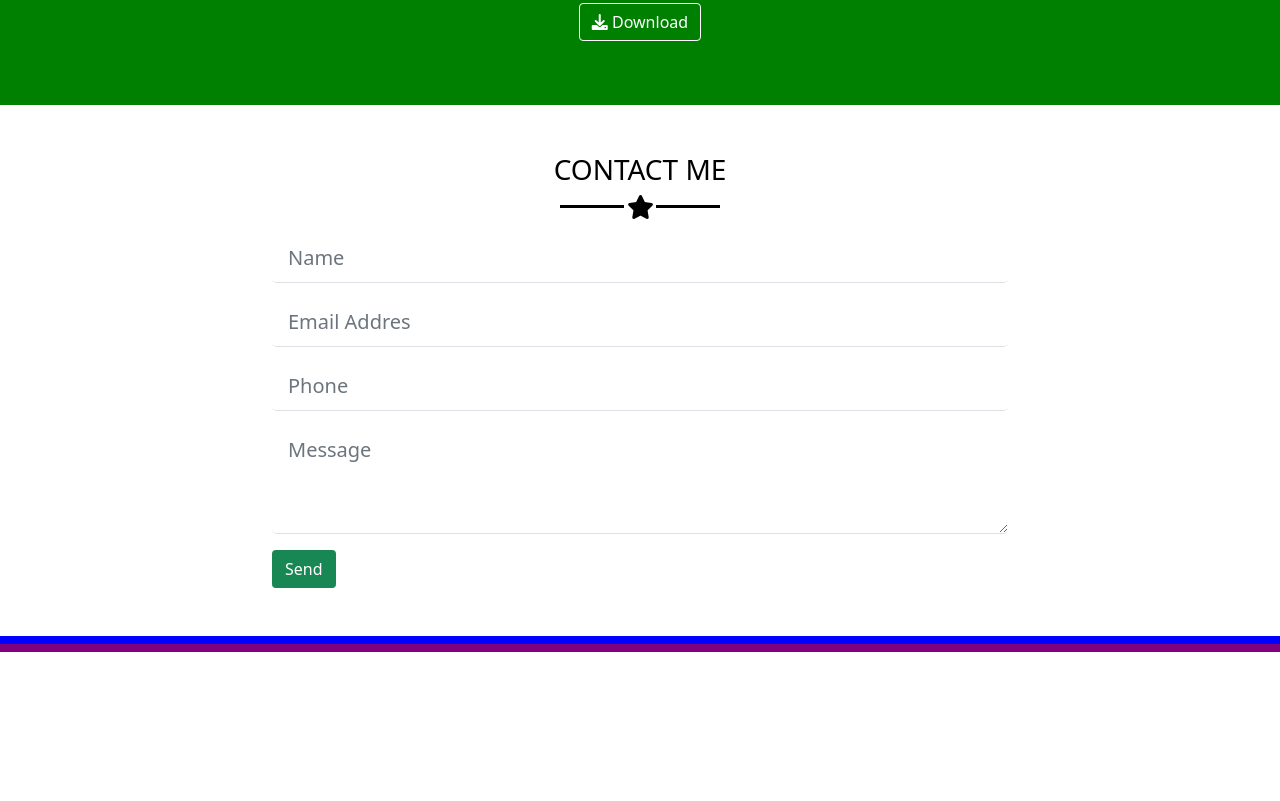
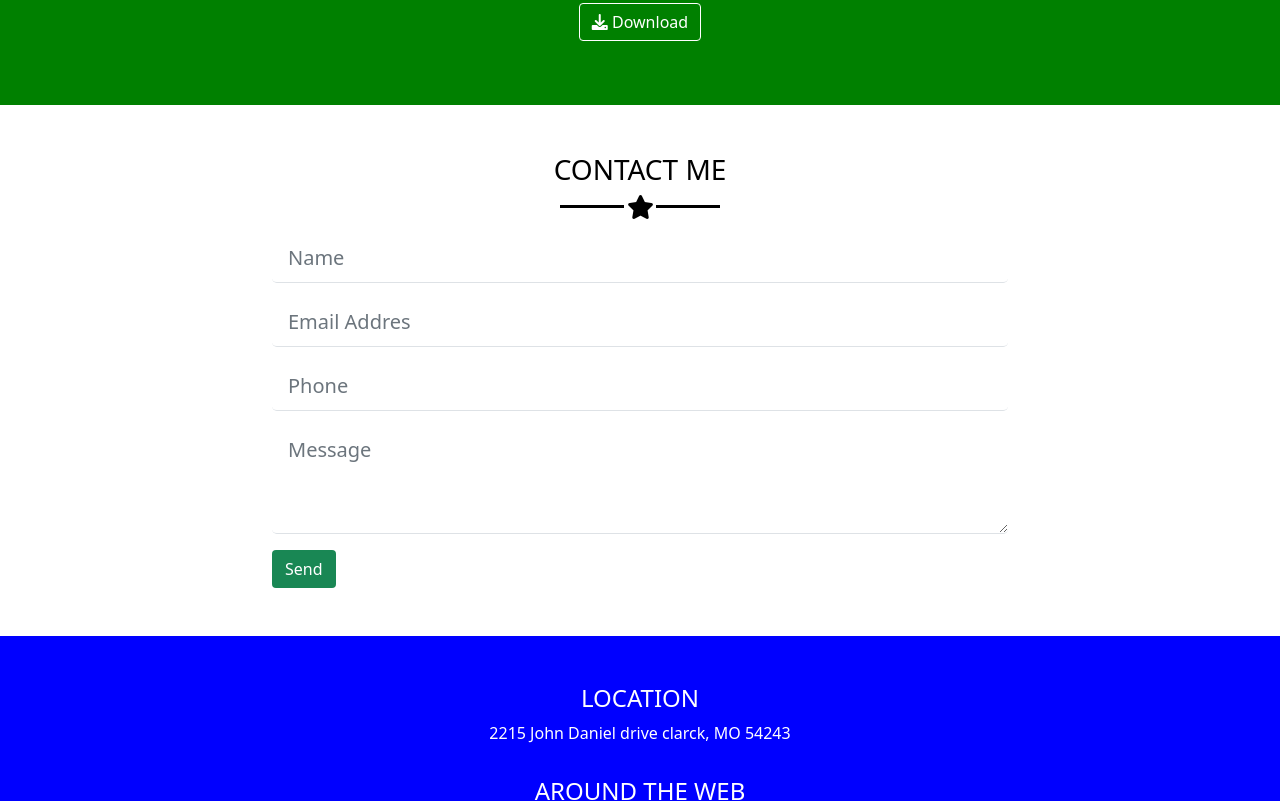
Before and after one commit to erkrabbo/html-css-bootstrap-freelancer, a plain HTML site: page index.html in a window 1280 px wide. Shown: the part 1999-2800 px from the top of the page. Before the commit the page ends 2651 px from the top, so only its background shows below. Drawn offline with nearby package versions, Linux system fonts and the light colour scheme.

Commit message:
footer da finire

```diff
--- a/index.html
+++ b/index.html
@@ -30,10 +30,11 @@
 
                         <li class="nav-item active">
                             <a class="nav-link text-uppercase" href="#">about <span class="sr-only">(current)</span></a>
-                    </li><li class="nav-item active">
+                        </li>
+                        <li class="nav-item active">
                             <a class="nav-link text-uppercase" href="#">contact <span class="sr-only">(current)</span></a>
-                    </li></ul>
-
+                        </li>
+                    </ul>
                 </div>
             </nav>
         </div>
@@ -145,16 +146,34 @@
                             <button type="button" class="btn bg-success text-white ">Send</button>
                         </form>
                     </div>
-
+                </div>
+            </div>
+        </section>
+    </main>
+    <footer class="text-center text-white">
+        <section class="py-5">
+            <div class="row credits">
+                <div class="col-12">
+                    <h4 class="text-uppercase">location</h4>
+                    <span>2215 John Daniel drive clarck, MO 54243</span>
                 </div>
 
+                <div class="col-12">
+                    <h4 class="text-uppercase">around the web</h4>
                 </div>
 
+                <div class="col-12">
+                    <h4 class="text-uppercase">about freelancer</h4>
+                    <span>Freelance is a free to use, open source Bootstrap theme created by <a href="#">Start Bootstrap</a>.</span>
+                </div>
+            </div>
         </section>
-    </main>
-    <footer>
-        <section></section>
-        <section></section>
+
+        <section class="py-5">
+
+            <span class="text-capitalize">copyright your website 2019</span>
+
+        </section>
     </footer>
 </body>
 </html>
--- a/style/style.css
+++ b/style/style.css
@@ -51,9 +51,9 @@
     background-color: blue;
 }
 
-.debug footer>*{
+/* .debug footer>*{
     height: .5rem;
-}
+} */
 .debug footer>:last-child{
     background-color: purple;
 }
@@ -79,3 +79,7 @@ form>*+*{
 .fa-minus{
     font-size: .3rem;
 }
+
+footer .credits>*+*{
+    margin-top: 2rem;
+}
```
Lines whose indentation alone changed are shown as unchanged.
